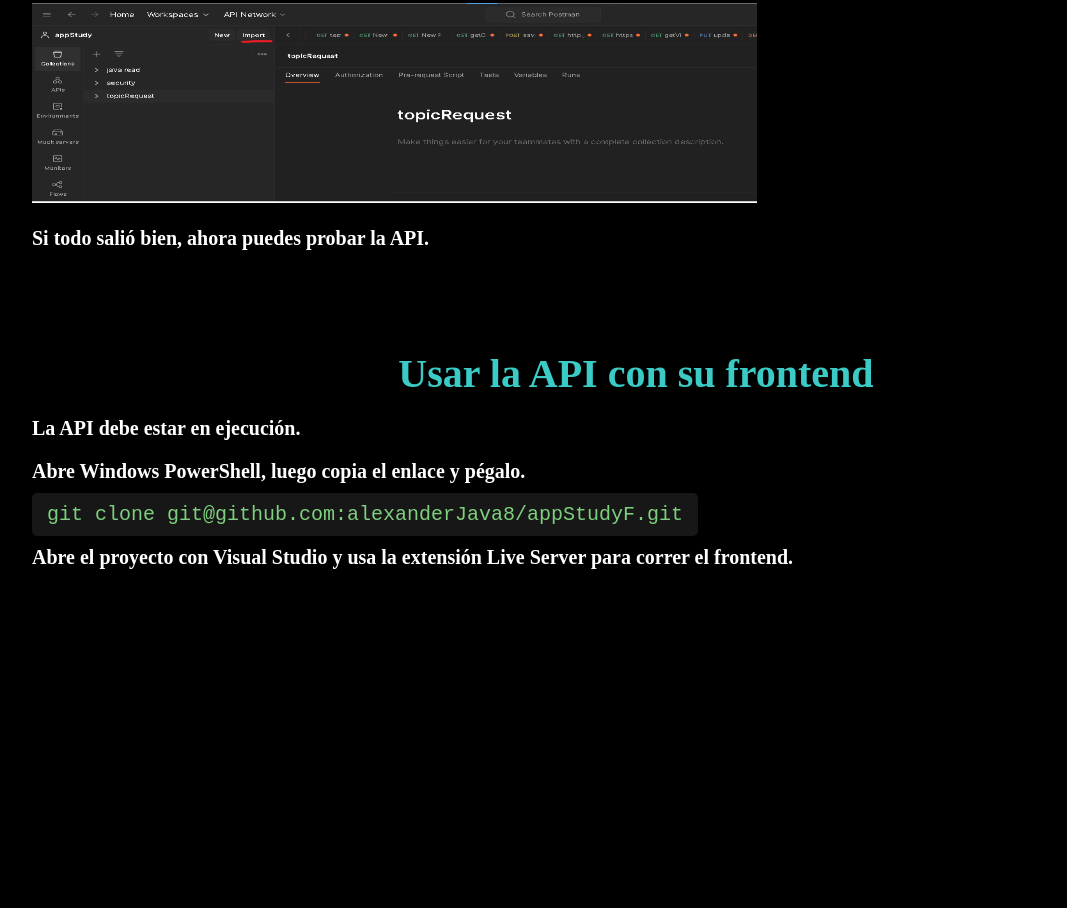
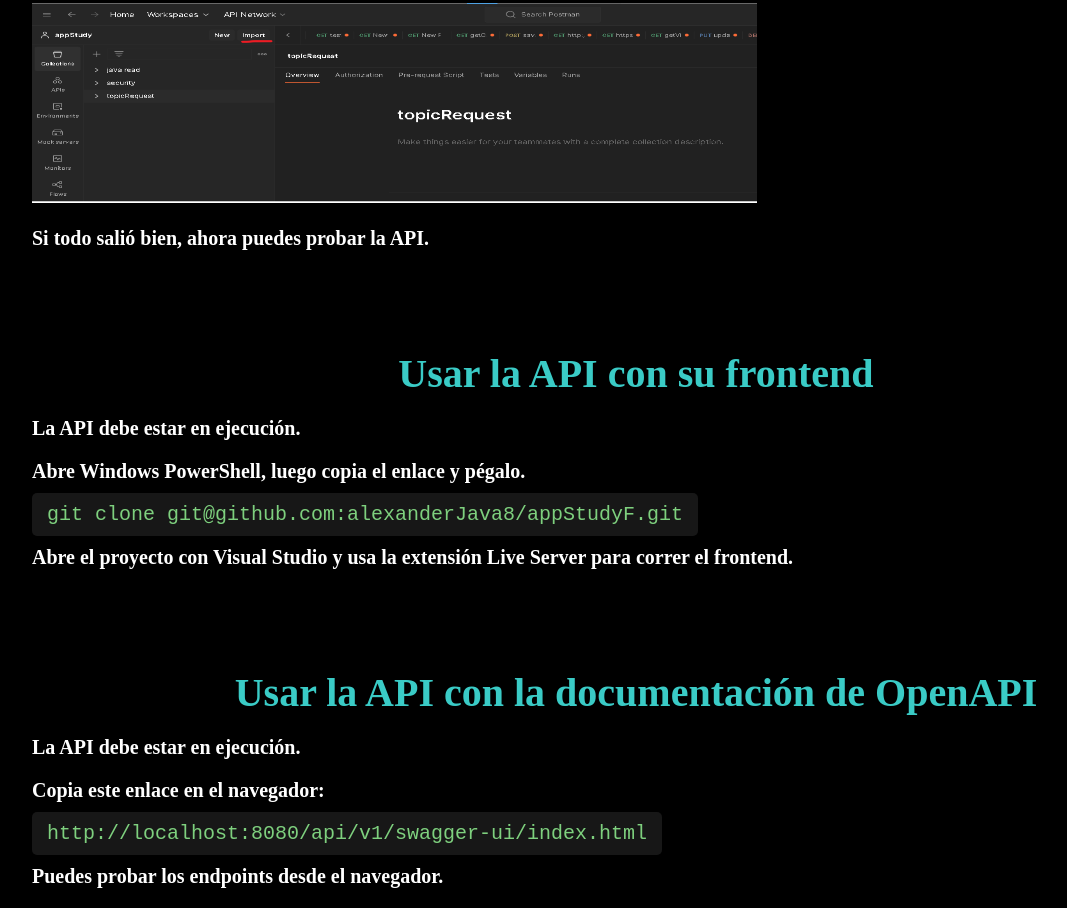
Before and after one commit to alexanderJava8/my-web, a plain HTML site: page portafolio.html in a window 1280 px wide. Shown: the part 2418-3326 px from the top of the page, without its empty margins (4-1071 px from the left). Before the commit the page ends 3007 px from the top, so only its background shows below. Drawn offline with nearby package versions, Linux system fonts and the light colour scheme.

Commit message:
Agregue instrucciones para probar la API desde el navegador con OpenAPI

```diff
--- a/portafolio.html
+++ b/portafolio.html
@@ -127,6 +127,20 @@
             <p class="step-api-description">Abre el proyecto con Visual Studio y usa la extensión Live Server para correr el frontend.</p>
         </div>
     </section>
+    <section class="api-usage">
+        <h3 class="api-usage-title">Usar la API con la documentación de OpenAPI</h3>
+        <div>
+            <p class="step-api-description">La API debe estar en ejecución.</p>
+        </div>
+        <div>
+            <p class="step-api-description">Copia este enlace en el navegador:</p>
+            <code  class="step-one-code">http://localhost:8080/api/v1/swagger-ui/index.html
+            </code>
+        </div>
+        <div>
+            <p class="step-api-description">Puedes probar los endpoints desde el navegador.</p>
+        </div>
+    </section>
     <script src="js.js"></script>
 </body>
 </html>
```
Also changed, not shown: 4 other files.
